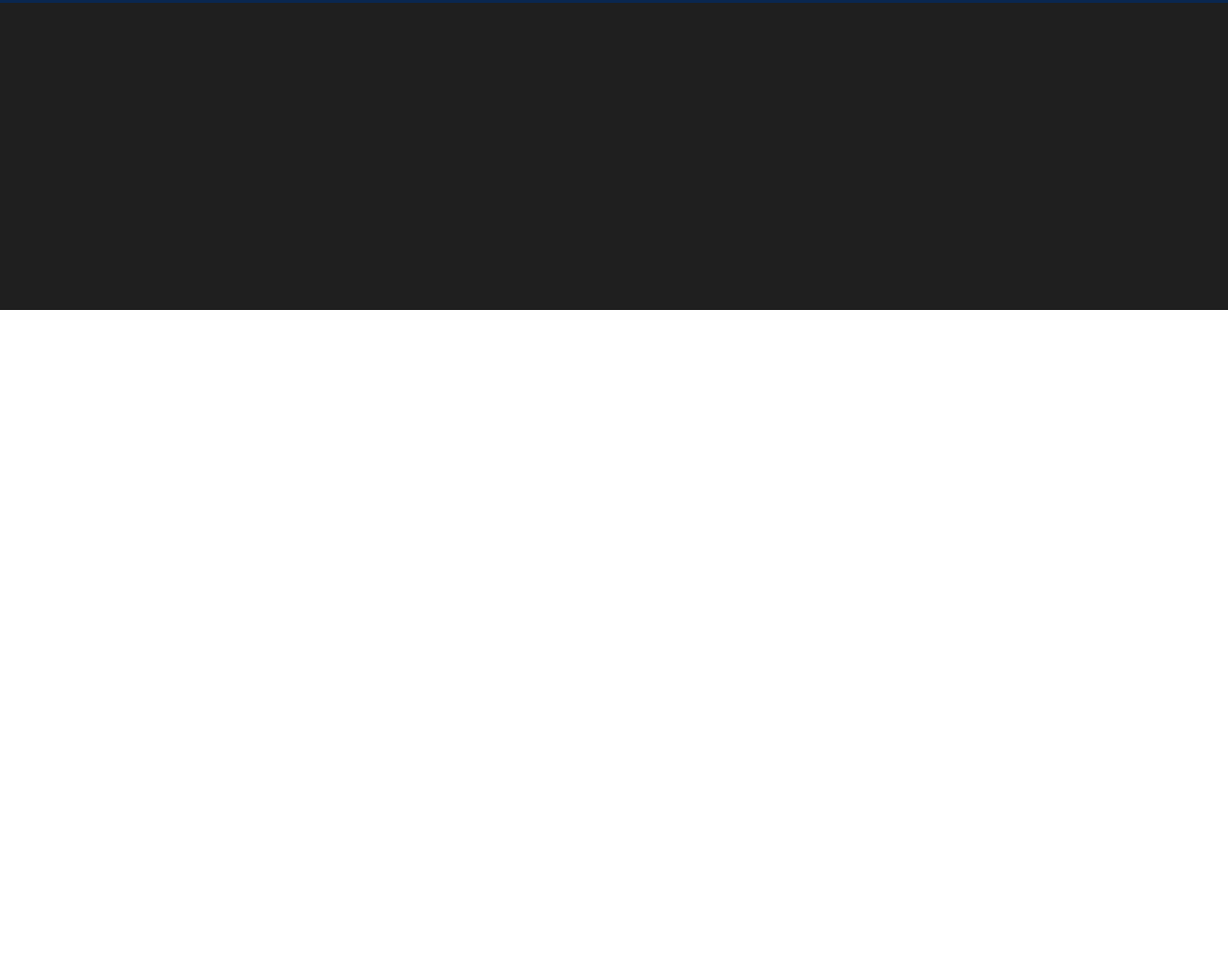
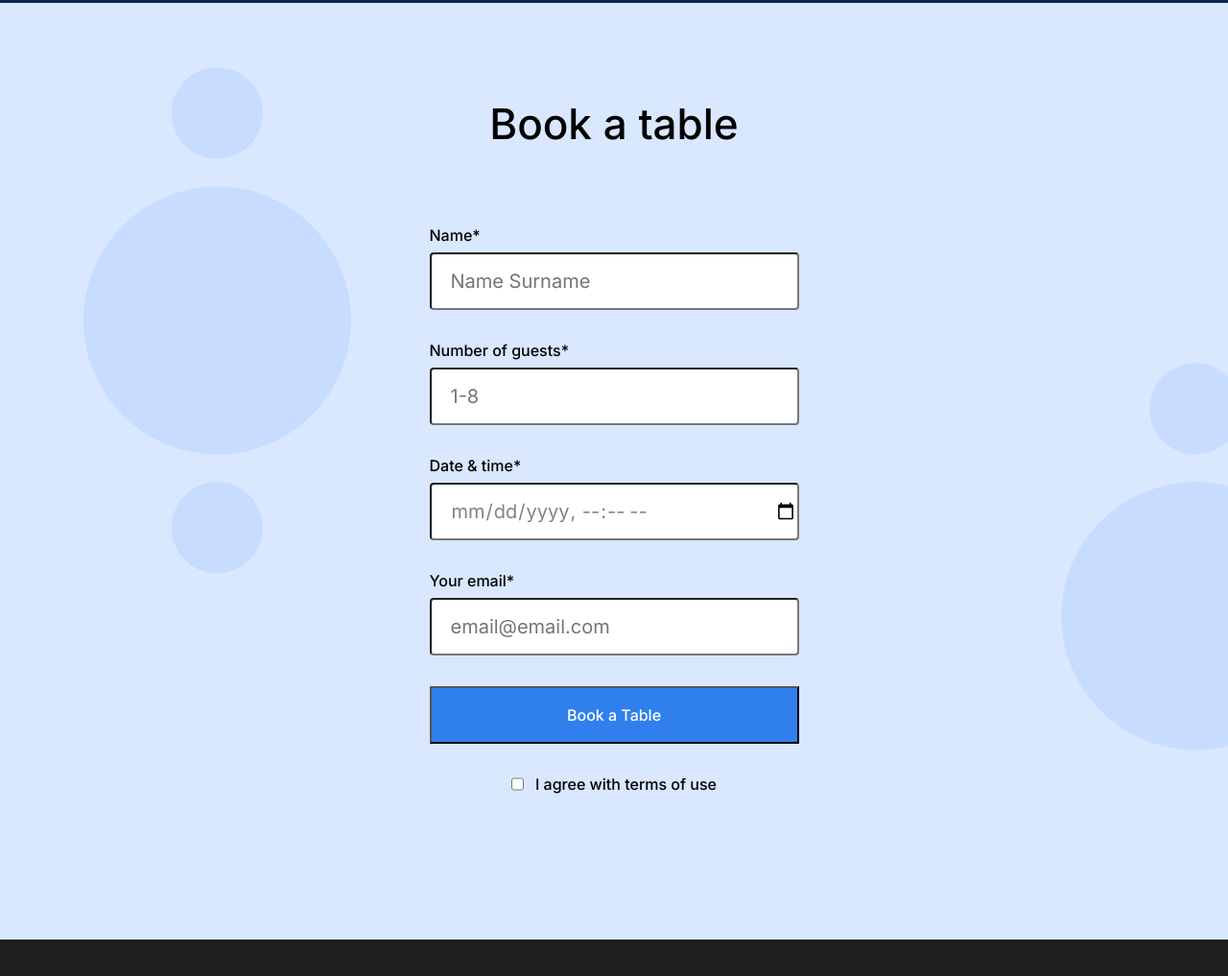
Before and after one commit to lavetted/se_project_coffeeshop, a plain HTML site: page index.html in a window 1280 px wide. Shown: the part 1912-2929 px from the top of the page at 96% size. Before the commit the page ends 2235 px from the top, so only its background shows below. Drawn offline with Linux system fonts and the light colour scheme.

Commit message:
Updated form

```diff
--- a/index.html
+++ b/index.html
@@ -34,7 +34,7 @@
           />
           <ul class="nav__links">
             <li><a href="#recipes" class="nav__links">Recipes</a></li>
-            <li><a href="" class="nav__links">Book a table</a></li>
+            <li><a href="#reservation" class="nav__links">Book a table</a></li>
             <li><a href="" class="nav__links">Menu</a></li>
             <li><a href="" class="nav__links">Contacts</a></li>
           </ul>
@@ -90,7 +90,57 @@
             </div>
           </div>
         </section>
-        <section class="reservation"></section>
+        <section class="reservation" id="reservation">
+          <h2 class="reservation__title">Book a table</h2>
+          <form action="/submit-reservation" class="reservation__form form">
+            <fieldset class="form__fieldset">
+              <label for="name" class="form__label"
+                >Name*
+                <input
+                  type="text"
+                  id="name"
+                  name="name"
+                  class="form__input"
+                  placeholder="Name Surname"
+                />
+              </label>
+              <label for="guests" class="form__label"
+                >Number of guests*
+                <input
+                  type="number"
+                  id="guests"
+                  name="guests"
+                  class="form__input"
+                  placeholder="1-8"
+                />
+              </label>
+              <label for="datetime-local" class="form__label"
+                >Date & time*
+                <input
+                  type="datetime-local"
+                  id="datetime-local"
+                  name="datetime-local"
+                  class="form__input"
+                />
+              </label>
+              <label for="email" class="form__label"
+                >Your email*
+                <input
+                  type="email"
+                  id="email"
+                  name="email"
+                  class="form__input"
+                  placeholder="email@email.com"
+                />
+              </label>
+            </fieldset>
+            <button type="submit" class="form__button">Book a Table</button>
+            <label for="terms" class="form__label form__label_type_checkbox">
+              <input type="checkbox" id="terms" name="form__check" />
+              I agree with terms of use
+            </label>
+          </form>
+        </section>
         <section class="menu"></section>
         <section class="about"></section>
       </main>
--- a/pages/index.css
+++ b/pages/index.css
@@ -204,6 +204,85 @@
   line-height: 30px;
   margin: 24px 0 0;
   color: #ffffff;
+}
+
+.form {
+  max-width: 385px;
+  background-color: #d9e7ff;
+}
+
+.form__fieldset {
+  border: none;
+  padding: 0;
+  margin: 0;
+}
+
+.form__label {
+  margin-bottom: 32px;
+  display: block;
+  font-family: Inter;
+  font-style: normal;
+  font-weight: 500;
+  font-size: 16px;
+  line-height: 20px;
+}
+
+.form__label_type_checkbox {
+  display: flex;
+  justify-content: center;
+  gap: 12px;
+}
+
+.form__input {
+  display: block;
+  width: 100%;
+  height: 60px;
+  padding: 0;
+  box-sizing: border-box;
+  margin-top: 8px;
+  border-radius: 4px;
+  font-family: Inter;
+  font-style: normal;
+  font-weight: normal;
+  font-size: 20px;
+  line-height: 30px;
+  color: #838383;
+  padding-left: 20px;
+}
+
+.form__button {
+  width: 100%;
+  height: 60px;
+  margin-bottom: 32px;
+  font-family: Inter;
+  font-style: normal;
+  font-weight: 500;
+  font-size: 16px;
+  line-height: 20px;
+  background-color: #2f80ed;
+  color: #ffffff;
+}
+
+.reservation__form {
+  margin: 0 auto;
+}
+
+.reservation {
+  padding: 100px 0 120px;
+  background-color: #d9e7ff;
+  background-image: url(../images/background_reservation.svg);
+  background-repeat: no-repeat;
+  background-size: cover;
+}
+
+.reservation__title {
+  margin: 0 0 80px;
+  text-align: center;
+  font-family: Inter;
+  font-style: normal;
+  font-weight: 500;
+  font-size: 44px;
+  line-height: 52px;
 }
 
 .events {
```
